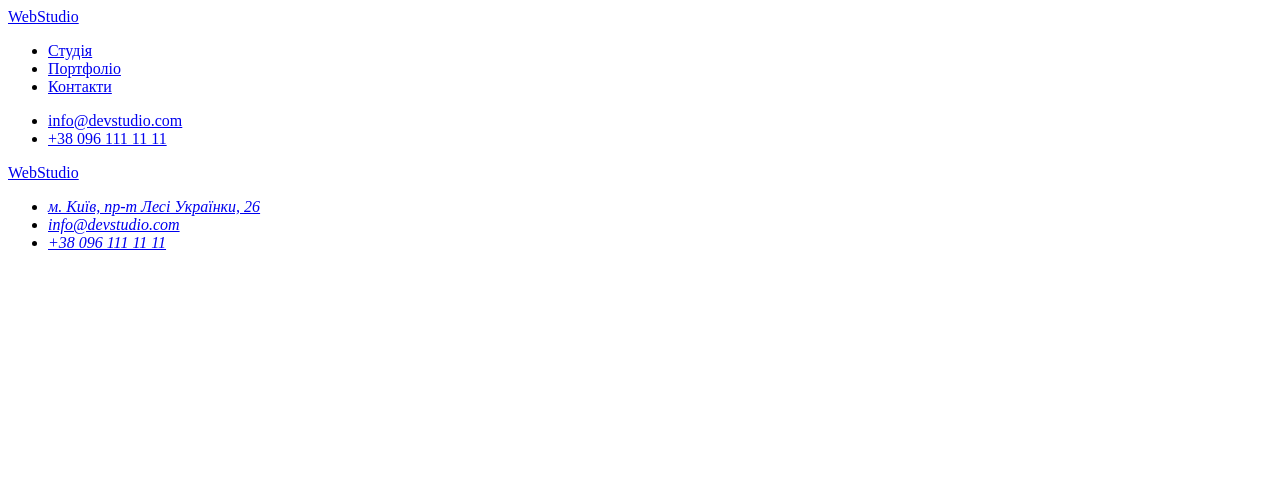
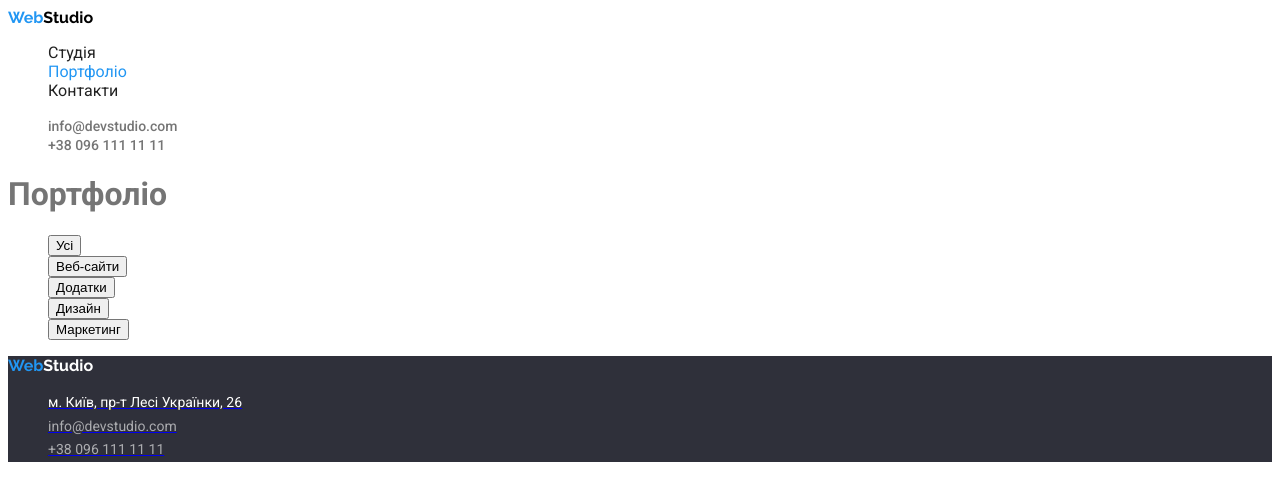
Before and after one commit to HannaStrat/goit-markup-hw02, a plain HTML site: page portfolio.html in a window 1280 px wide. Drawn offline with Linux system fonts and the light colour scheme.

Commit message:
adding new page

```diff
--- a/portfolio.html
+++ b/portfolio.html
@@ -6,39 +6,60 @@
     <meta http-equiv="X-UA-Compatible" content="IE=edge">
     <meta name="viewport" content="width=device-width, initial-scale=1.0">
     <title>WebStudio</title>
+    <link rel="stylesheet" href="./styles/styles.css">
+    <link rel="preconnect" href="https://fonts.googleapis.com">
+    <link rel="preconnect" href="https://fonts.gstatic.com" crossorigin>
+    <link
+        href="https://fonts.googleapis.com/css2?family=Raleway:wght@700&family=Roboto:wght@400;500;700;900&display=swap"
+        rel="stylesheet">
 </head>
 
 <body>
     <header>
-        <a href="./index.html">WebStudio</a>
-        <ul>
-            <li><a href="./index.html">Студія</a></li>
-            <li><a href="#">Портфоліо</a></li>
-            <li><a href="#">Контакти</a></li>
+        <a class="link-logo" href="./index.html"><span class="logo">Web</span><span
+                class="logo-studio">Studio</span></a>
+        <ul class="site-nav">
+            <li><a class="link" href="./index.html">Студія</a></li>
+            <li><a class="link current" href="./portfolio.html">Портфоліо</a></li>
+            <li><a class="link" href="#">Контакти</a></li>
         </ul>
         <ul>
-            <li><a href="meilto:info@devstudio.com">info@devstudio.com</a></li>
-            <li><a href="tel:+380961111111">+38 096 111 11 11</a></li>
+            <li><a class="link email" href="meilto:info@devstudio.com">info@devstudio.com</a></li>
+            <li><a class="link tel" href="tel:+380961111111">+38 096 111 11 11</a></li>
         </ul>
     </header>
     <main>
+        <h1>Портфоліо</h1>
+        <ul>
+            <li><button type="button">Усі</button></li>
+            <li><button type="button">Веб-сайти</button></li>
+            <li><button type="button">Додатки</button></li>
+            <li><button type="button">Дизайн</button></li>
+            <li><button type="button">Маркетинг</button></li>
+        </ul>
+        <ul>
+            <li>
 
-    </section>
+            </li>
+        </ul>
     </main>
     <footer>
-        <a href="./index.html">WebStudio</a>
-        <address>
+        <a class="link-logo" href="./index.html"><span class="logo">Web</span><span
+                class="logo-studio">Studio</span></a>
+        <address class="address">
             <ul>
                 <li>
                     <a
-                        href="https://www.google.com/maps/place/бульвар+Лесі+Українки,+26,+Київ,+02000/@50.4265807,30.5361971,17z/data=!3m1!4b1!4m5!3m4!1s0x40d4cf0e033ecbe9:0x57a4dffefec77da0!8m2!3d50.4265807!4d30.5383858">м.
-                        Київ, пр-т Лесі Українки, 26</a>
+                        href="https://www.google.com/maps/place/бульвар+Лесі+Українки,+26,+Київ,+02000/@50.4265807,30.5361971,17z/data=!3m1!4b1!4m5!3m4!1s0x40d4cf0e033ecbe9:0x57a4dffefec77da0!8m2!3d50.4265807!4d30.5383858">
+                        <span class="link address-item">
+                            м. Київ, пр-т Лесі Українки, 26
+                        </span></a>
                 </li>
                 <li>
-                    <a href="meilto:info@devstudio.com">info@devstudio.com</a>
+                    <a href="meilto:info@devstudio.com"><span class="link item">info@devstudio.com</span></a>
                 </li>
                 <li>
-                    <a href="tel:+380961111111">+38 096 111 11 11</a>
+                    <a href="tel:+380961111111"><span class="link item">+38 096 111 11 11</span></a>
                 </li>
             </ul>
         </address>
--- a/styles/styles.css
+++ b/styles/styles.css
@@ -42,12 +42,22 @@ ul {
     color: var(--title-text-color);
     text-decoration: none;
 }
+.link.email,
+.link.tel {
+    color: var(--primary-text-color);
+    font-weight: 500;
+    font-size: 14px;
+    line-height: 1.17;
+}
 
 .link:hover {
     color: var(--accent-color);
 }
 
 .link:focus {
+    color: var(--accent-color);
+}
+.link.current {
     color: var(--accent-color);
 }
 
@@ -63,6 +73,10 @@ ul {
     font-weight: 900;
     font-size: 44px;
     line-height: 1.36;
+}
+.primary-button {
+    background-color: var(--accent-color);
+    color: var(--primary-white-color);
 }
 
 /* exellence */
@@ -111,16 +125,27 @@ footer .logo-studio {
 }
 .address {
     font-style: inherit;
+
 }
 .address-item {
     color:#FFFFFF;
+    text-decoration: none;
+    font-weight: 400;
+    font-size: 14px;
+    line-height: 1.7;
+
 }
 .item {
     color: rgba(255, 255, 255, 0.6);
+    text-decoration: none;
+    font-weight: 400;
+    font-size: 14px;
+    line-height: 1.7;
 }
+
 .address.link:hover {
-    color: #2196F3;
+    color: var(--accent-color);
 }
-.address.link:focus{
-    color: #2196F3;
+.address.link:focus {
+    color: var(--accent-color);
 }
```
Also changed, not shown: index.html (+10 -10 lines).
